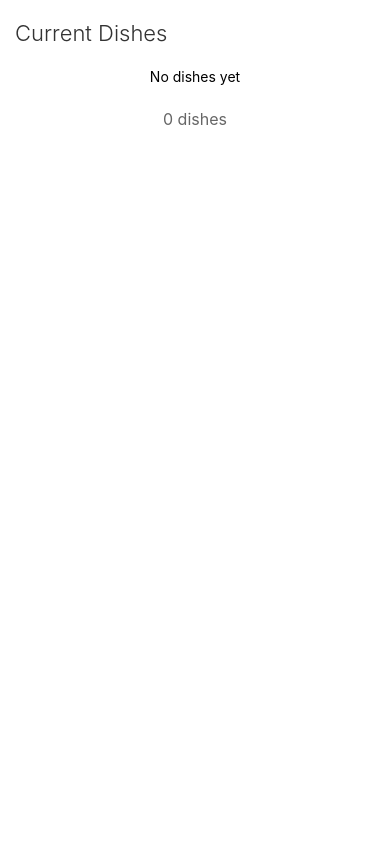
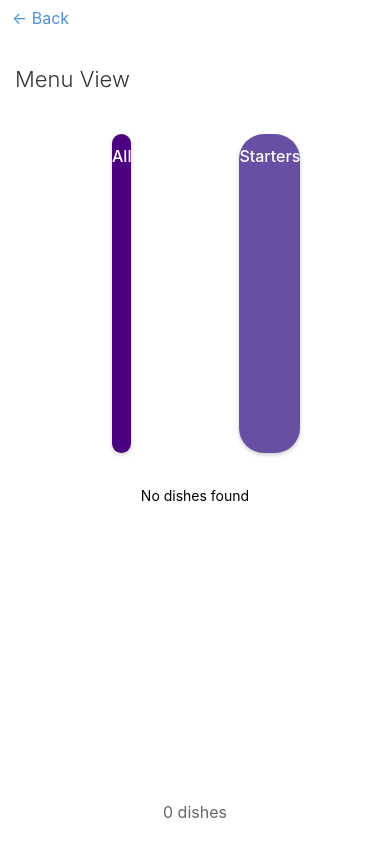
Before and after one commit to VCCT-MAST5112-2025-G1/ST10483995-MenuApp, a React Native app: screen /MenuView in a window 390 px wide. Built offline with nearby package versions, Linux system fonts and the light colour scheme.

Commit message:
-Make the average prices dependent on the added dishes -Added a scollview and filter view screen -Added the supporting code on edit screen

```diff
--- a/src/screens/EditMenuScreen.tsx
+++ b/src/screens/EditMenuScreen.tsx
@@ -77,17 +77,27 @@ export default function EditMenuScreen() {
     <View style={styles.container}>
       <Text style={styles.headerText}>Menu</Text>
 
-      <View style={styles.categoryRow}>
+      <View style={{ marginVertical: 12 }}>
+          <ScrollView
+            horizontal
+            showsHorizontalScrollIndicator={false}
+            contentContainerStyle={{ paddingHorizontal: 8 }}
+          >
             {CATEGORIES.map((cat) => (
               <TouchableOpacity
                 key={cat}
-            style={[styles.editButton, cat === category && styles.categorySelected]}
+                style={[
+                  styles.editButton,
+                  cat === category && styles.categorySelected,
+                  { marginRight: 8 },
+                ]}
                 onPress={() => setCategory(cat)}
                 activeOpacity={0.8}
               >
                 <Text style={styles.categoryButtonText}>{cat}</Text>
               </TouchableOpacity>
             ))}
+          </ScrollView>
         </View>
     </View>
 
--- a/src/screens/HomeScreen.tsx
+++ b/src/screens/HomeScreen.tsx
@@ -60,6 +60,15 @@ const contextSetDishes: ((d: Dish[] | ((prev: Dish[]) => Dish[])) => void) | und
 
 // local copy of dishes — kept in sync with context if present
 const [dishes, setDishesLocal] = useState<Dish[]>(contextDishes ?? []);
+
+const getAveragePriceByCategory = (category: string) => {
+  const filtered = dishes.filter((d) => d.category === category);
+  if (filtered.length === 0) return 0;
+
+  const total = filtered.reduce((sum, d) => sum + parseFloat(d.price || "0"), 0);
+  return total / filtered.length;
+};
+
 
 useEffect(() => {
   if (contextDishes) setDishesLocal(contextDishes);
@@ -157,11 +166,16 @@ const newList = [...dishes, updatedDish];
         <Text style={styles.sectionTitle}>Average Prices</Text>
 
         <View style={styles.priceBox}>
-          <Text style={styles.priceText}>Starters: R90.00</Text>
-          <Text style={styles.priceText}>Main: R125.00</Text>
-          <Text style={styles.priceText}>Desserts: R50.00</Text>
-          <Text style={styles.priceText}>Specials: R150.00</Text>
-        </View>
+          {["Starters", "Main", "Desserts", "Specials"].map((cat) => {
+            const avg = getAveragePriceByCategory(cat);
+            return (
+             <Text key={cat} style={styles.priceText}>
+               {cat}: {avg > 0 ? `R${avg.toFixed(2)}` : "No dishes"}
+             </Text>
+            );
+  })}
+</View>
+
       </ScrollView>
     </SafeAreaView>
   );
--- a/src/screens/MenuViewScreen.tsx
+++ b/src/screens/MenuViewScreen.tsx
@@ -1,45 +1,135 @@
-import React, { useContext } from "react";
-import { View, Text, FlatList, ScrollView } from "react-native";
+import React, { useContext, useState } from "react";
+import {
+  View,
+  Text,
+  FlatList,
+  TouchableOpacity,
+  ScrollView,
+  SafeAreaView,
+  Alert,
+} from "react-native";
 import styles from "../Styles/styles";
 import { NativeStackScreenProps } from "@react-navigation/native-stack";
 import { RootStackParamList } from "../navigation/AppNavigator";
-import { SafeAreaView } from "react-native-safe-area-context";
 import { AppDataContext } from "../../Data";
 
 type Props = NativeStackScreenProps<RootStackParamList, "MenuView">;
 
-export default function MenuViewScreen({}: Props) {
-  const ctx = useContext(AppDataContext) as any;
-  const dishes = ctx?.dish ?? [];
+const CATEGORIES = ["All", "Starters", "Main", "Desserts", "Specials"];
+
+export default function MenuViewScreen({ navigation }: Props) {
+  const { dish, setDishes } = useContext(AppDataContext);
+  const [selectedCategory, setSelectedCategory] = useState("All");
+
+  // Filter dishes by category
+  const filteredDishes =
+    selectedCategory === "All"
+      ? dish
+      : dish.filter((d: any) => d.category === selectedCategory);
+
+  // Confirm before deleting
+  const confirmDelete = (index: number, name: string) => {
+    Alert.alert(
+      "Delete Dish",
+      `Are you sure you want to delete "${name}"?`,
+      [
+        { text: "Cancel", style: "cancel" },
+        {
+          text: "Delete",
+          style: "destructive",
+          onPress: () => {
+            setDishes((prev: any[]) => prev.filter((_, i) => i !== index));
+          },
+        },
+      ]
+    );
+  };
 
   return (
     <SafeAreaView style={styles.container}>
-      <ScrollView>
-        <Text style={styles.sectionTitle}>Current Dishes</Text>
+      {/* Back Button */}
+      <TouchableOpacity
+        onPress={() => navigation.goBack()}
+        style={{ paddingHorizontal: 12, paddingVertical: 8 }}
+      >
+        <Text style={[styles.sectionSubText, { color: "#4A90E2" }]}>← Back</Text>
+      </TouchableOpacity>
 
+      <Text style={styles.sectionTitle}>Menu View</Text>
+
+      {/* Category Filter */}
+      <ScrollView
+        horizontal
+        showsHorizontalScrollIndicator={false}
+        contentContainerStyle={{
+          paddingHorizontal: 12,
+          marginVertical: 12,
+        }}
+      >
+        {CATEGORIES.map((cat) => (
+          <TouchableOpacity
+            key={cat}
+            style={[
+              styles.editButton,
+              cat === selectedCategory && styles.categorySelected,
+              { marginRight: 8 },
+            ]}
+            onPress={() => setSelectedCategory(cat)}
+            activeOpacity={0.8}
+          >
+            <Text style={styles.categoryButtonText}>{cat}</Text>
+          </TouchableOpacity>
+        ))}
+      </ScrollView>
+
+      {/* Dishes List */}
       <FlatList
-          data={dishes}
+        data={filteredDishes}
         keyExtractor={(_, index) => index.toString()}
-          renderItem={({ item }) => (
-            <View style={styles.priceBox}>
+        contentContainerStyle={{ paddingHorizontal: 12 }}
+        renderItem={({ item, index }) => (
+          <View
+            style={[
+              styles.priceBox,
+              {
+                flexDirection: "row",
+                justifyContent: "space-between",
+                alignItems: "center",
+              },
+            ]}
+          >
+            <View style={{ flex: 1 }}>
               <Text style={styles.priceText}>Name: {item.name}</Text>
               <Text style={styles.priceText}>Category: {item.category}</Text>
               <Text style={styles.priceText}>Details: {item.details}</Text>
               <Text style={styles.priceText}>Price: {item.price}</Text>
             </View>
+
+            {/* Delete Button */}
+            <TouchableOpacity
+              onPress={() => confirmDelete(index, item.name)}
+              style={{
+                padding: 8,
+                backgroundColor: "#FF6B6B",
+                borderRadius: 8,
+                marginLeft: 8,
+              }}
+            >
+              <Text style={{ color: "white", fontWeight: "bold" }}>X</Text>
+            </TouchableOpacity>
+          </View>
         )}
         ListEmptyComponent={
           <Text style={{ textAlign: "center", marginVertical: 12 }}>
-              No dishes yet
+            No dishes found
           </Text>
         }
       />
 
-        {/* Counter moved to bottom of the page */}
+      {/* Dish Counter */}
       <View style={{ marginVertical: 12, alignItems: "center" }}>
-          <Text style={styles.sectionSubText}>{dishes.length} dishes</Text>
+        <Text style={styles.sectionSubText}>{filteredDishes.length} dishes</Text>
       </View>
-      </ScrollView>
     </SafeAreaView>
   );
 }
```
Lines whose indentation alone changed are shown as unchanged.
